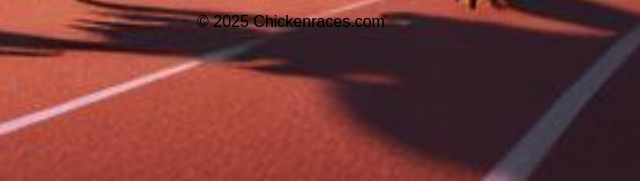
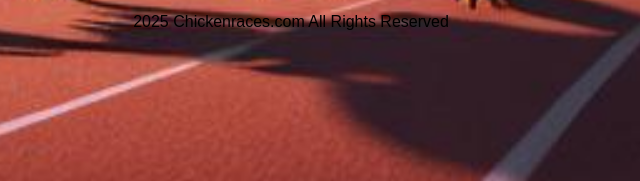
Before and after one commit to matstaf76/chickenraces.com, a plain HTML site: page index.html in a window 1280 px wide. Shown: the part 533-714 px from the top of the page, 349-989 px from the left. Drawn offline with Linux system fonts and the light colour scheme.

Commit message:
Update index.html

```diff
--- a/index.html
+++ b/index.html
@@ -41,7 +41,7 @@
             <a href="https://www.youtube.com/@ChickenRaces" target="_blank"><img src="images/youtube-64.webp" alt="YouTube"></a>
             <a href="https://www.tiktok.com/yourusername" target="_blank"><img src="images/Social-media_Tiktok-64.webp" alt="TikTok"></a>
         </div>
-        <p>&copy; 2025 Chickenraces.com</p>
+        <p>2025 Chickenraces.com All Rights Reserved</p>
     </footer>
     <script src="chknrcs.js"></script>
 </body>
```
